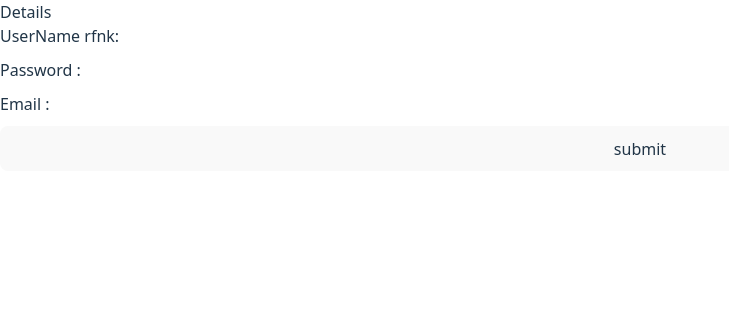
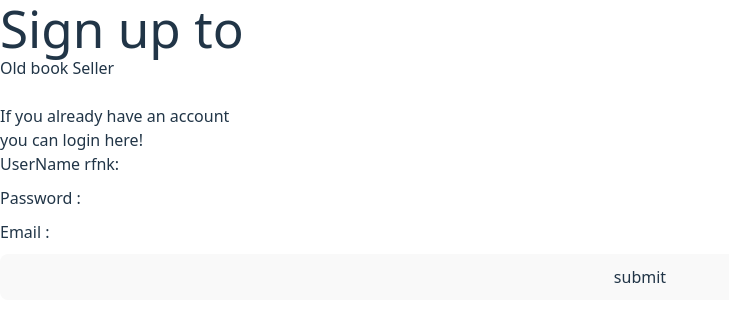
Before and after one commit to Balaraju2007/E-Commerce, a React (Vite) app in the folder frontend/: page /signup in a window 1280 px wide. Shown: the top 322 px of the page, without its empty margins (0-729 px from the left). Built offline with nearby package versions, Linux system fonts and the light colour scheme.

Commit message:
add information to signup page

```diff
--- a/frontend/src/loginPages/Registration.jsx
+++ b/frontend/src/loginPages/Registration.jsx
@@ -33,7 +33,13 @@ const Registration = () => {
         }
     }
     return (
-        <div lclassName='sigupContainer'><div>Details</div>
+        <div lclassName='sigupContainer'>
+            <div>
+                <h1>Sign up to </h1>
+                    <h2>Old book Seller</h2> <br></br>
+                    <p>If you already have an account <br>
+                    </br> you can <span>login here!</span></p>
+            </div>
             <form className='form' onSubmit={call}>
                 <div className='form'>
                     <div className='username'><label>UserName rfnk: </label><input type='text' onChange={handleName} required /> </div>
```
